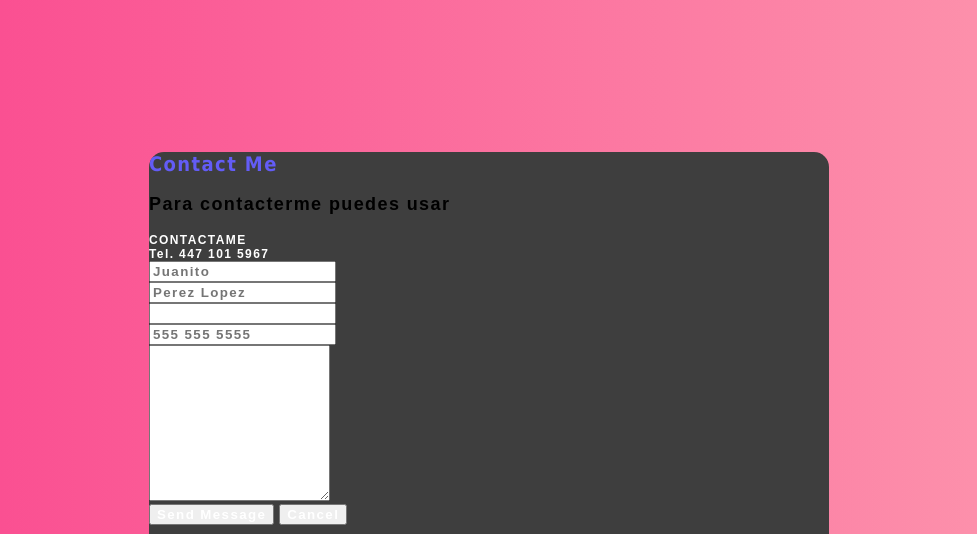
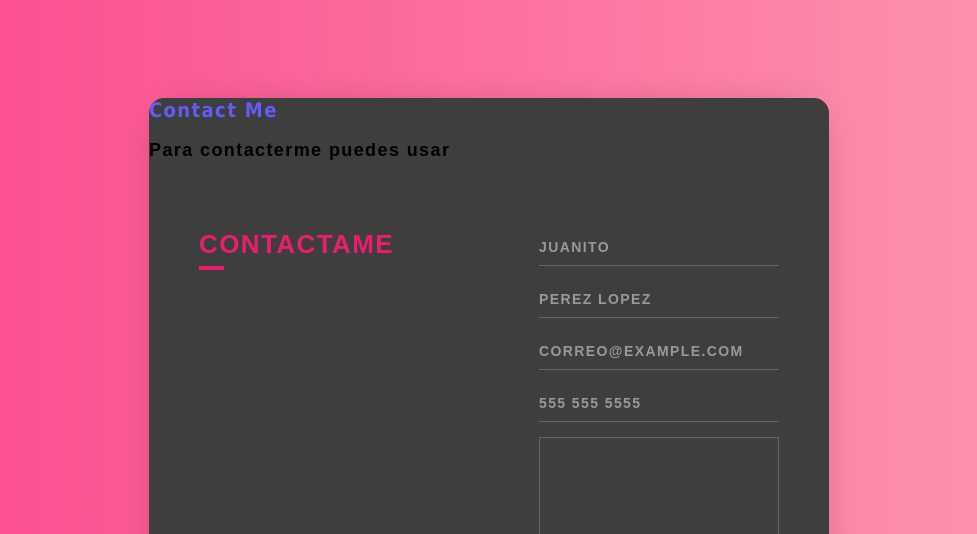
Before and after one commit to TIC-UTOM/WebApp3A2022, a plain HTML site: page contact.html in a window 1280 px wide. Shown: the top 534 px of the page, without its empty margins (151-1128 px from the left). Drawn offline with Linux system fonts and the light colour scheme.

Commit message:
Contacto Completado

```diff
--- a/contact.html
+++ b/contact.html
@@ -50,6 +50,7 @@
                   type="email"
                   name="email"
                   id="email"
+                  placeholder="correo@example.com"
                 />
               </div>
               <div class="app-form-group">
@@ -70,7 +71,11 @@
                 <button class="app-form-button">Cancel</button>
               </div>
             </div>
-            <address>
+          </div>
+        </div>
+      </div>
+    </div>
+    <address>
               <ul>
                 <li>
                   <strong>Domicilio:</strong> Maravayork en el centro en la casa
@@ -103,15 +108,7 @@
                 </li>
               </ul>
               <p>¡¡¡Si me vas a escribir que sea divertido!!!</p>
-            </address>
-          </div>
-        </div>
-      </div>
-    </div>
+    </address>
 
-    <p>&nbsp;</p>
-    <p>&nbsp;</p>
-    <p>&nbsp;</p>
-    <p>&nbsp;</p>
   </body>
 </html>
--- a/css/style.css
+++ b/css/style.css
@@ -53,8 +53,114 @@ body address ul li a:hover{
   border-radius: 15px;      /* Esquinas redondeadas */
 }
 
+.screen:after{
+  content: ' ';
+  display: block;
+  position: absolute;
+  top: 0;
+  left: 20px;
+  right: 20px;
+  bottom: 0;
+  border-radius: 15px;
+  box-shadow: 0 20px 40px rgba(0,0,0, .4);
+  z-index: -1;
+}
+
+.screen-body{
+  display: flex;
+}
+
+.screen-body-item{
+  flex: 1;
+  padding: 50px;
+}
+
+.screen-body-item.left{
+  display: flex;
+  flex-direction: column;
+}
+
+.app-title{
+  display: flex;
+  flex-direction: column;
+  position: relative;
+  color: #ea1d6f;
+  font-size: 26px;
+}
+
+.app-title:after{
+  content: '';
+  display: block;
+  position: absolute;
+  left: 0;
+  bottom: -10px;
+  width: 25px;
+  height: 4px;
+  background: #ea1d6f;
+}
+
+.app-contact{
+  margin-top: auto;
+  font-size: 10px;
+  color: #ccc;
+}
+.app-form-group{
+  margin-bottom: 15px;
+}
+.app-form-group.message{
+  margin-bottom: 40px;
+}
+.app-form-group.button{
+  margin-bottom: 0;
+  text-align: right;
+}
+.app-form-control{
+  width: 100%;
+  padding: 10px 0;
+  background: none;
+  border: none;
+  border-bottom: 1px solid #666;
+  color: #ddd;
+  font-size: 14px;
+  text-transform: uppercase;
+  outline: none;
+  transition: border-color 0.2s;
+}
+textarea{
+  width: 100%;
+  padding: 10px 0;
+  background: none;
+  border: 1px solid #666;
+  color: #ddd;
+  font-size: 14px;
+  text-transform: uppercase;
+  outline: none;
+  transition: border-color 0.2s;
+}
+.app-form-control::placeholder{
+  color:#999;
+}
+.app-form-control:focus{
+  border-bottom-color: #8478c8;
+}
+.app-form-button{
+  background: none;
+  border: none;
+  color: #ea1d6f;
+  font-size: 16px;
+  cursor: pointer;
+  outline: none;
+}
+.app-form-button:hover{
+  color:#fabcd5;
+}
+
+
 /*  Entornos de desarrollo	-	Describir al menos 3
  entornos de desarrollo para aplicaciones web. */
+
+ /* Metadatos -	Definir y describir las etiquetas de
+ metadatos más importantes en un sitio web. */
 
 h1 {
   color: #635cf6;
```
